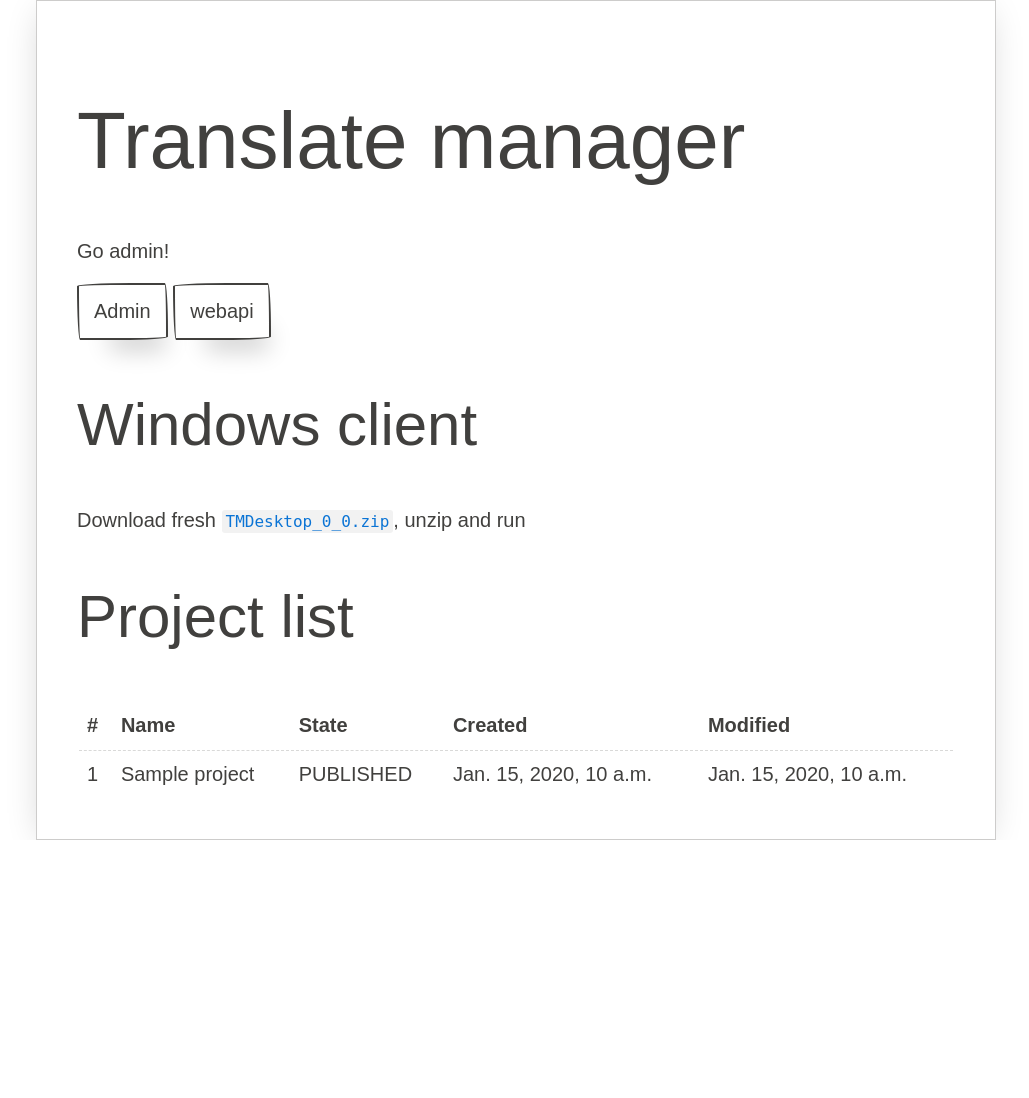
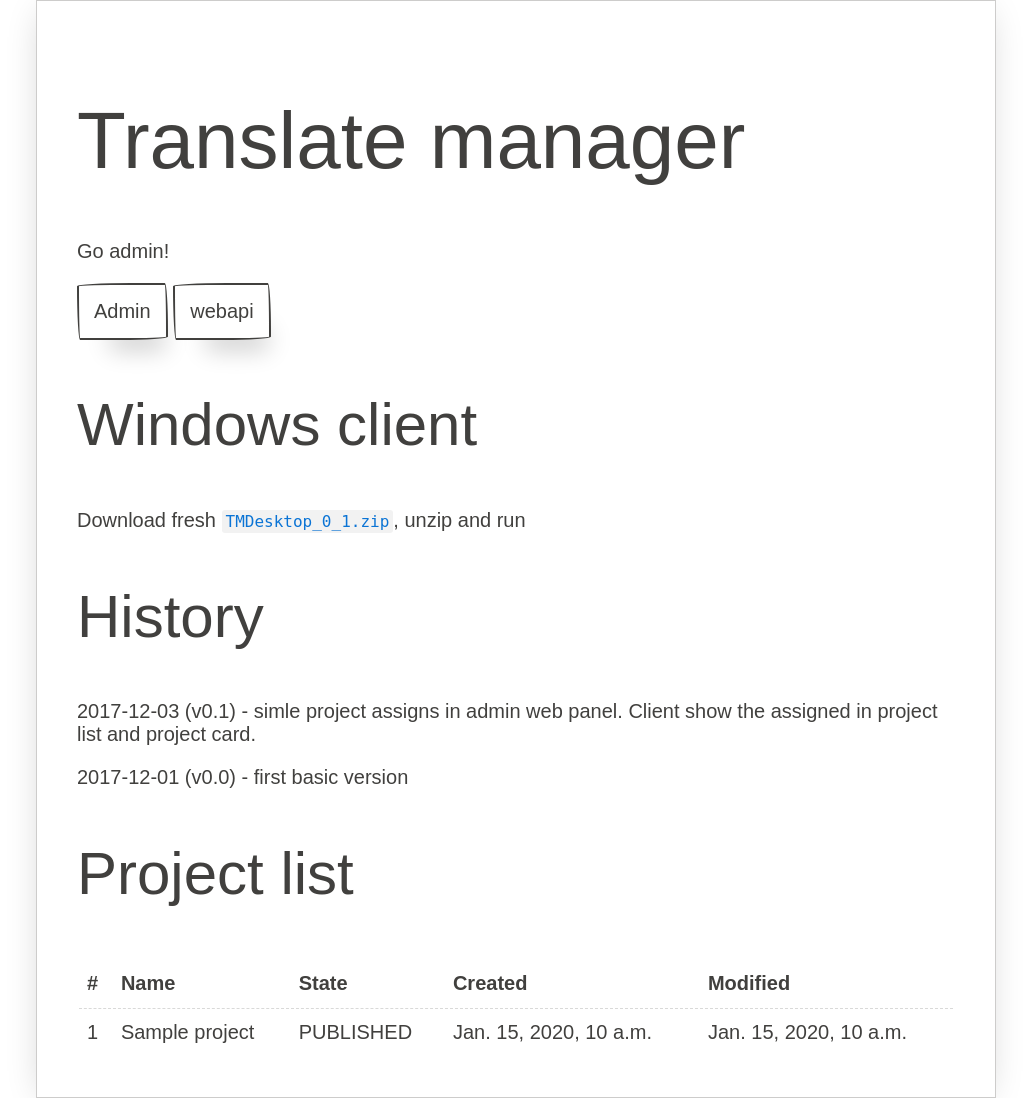
Before and after one commit to yn-coder/translate_manager_server, a Django app: page / in a window 1280 px wide. Shown: the whole page, without its empty margins (124-1153 px from the left). Before the commit the page ends 840 px from the top, so only its background shows below. Run offline with Django 3.2, Linux system fonts and the light colour scheme; tables that the repository leaves empty hold one stand-in row (values such as "Sample post"); some libraries are stand-ins or nearby versions; some web fonts are replaced.

Commit message:
homepage v0.1

```diff
--- a/translate_manager_server/templates/homepage.html
+++ b/translate_manager_server/templates/homepage.html
@@ -14,7 +14,10 @@
     <a href="admin" class="paper-btn">Admin</a>
     <a href="webapi" class="paper-btn">webapi</a>
     <h2>Windows client</h2>
-    <p>Download fresh <a href="https://bitbucket.org/yncoder/naiveshark/downloads/"><code>TMDesktop_0_0.zip</code></a>, unzip and run</p>
+    <p>Download fresh <a href="https://bitbucket.org/yncoder/naiveshark/downloads/"><code>TMDesktop_0_1.zip</code></a>, unzip and run</p>
+    <h2>History</h2>
+    <p>2017-12-03 (v0.1) - simle project assigns in admin web panel. Client show the assigned in project list and project card.</p>
+    <p>2017-12-01 (v0.0) - first basic version</p>
     <h2>Project list</h2>
 
 <table>
```
